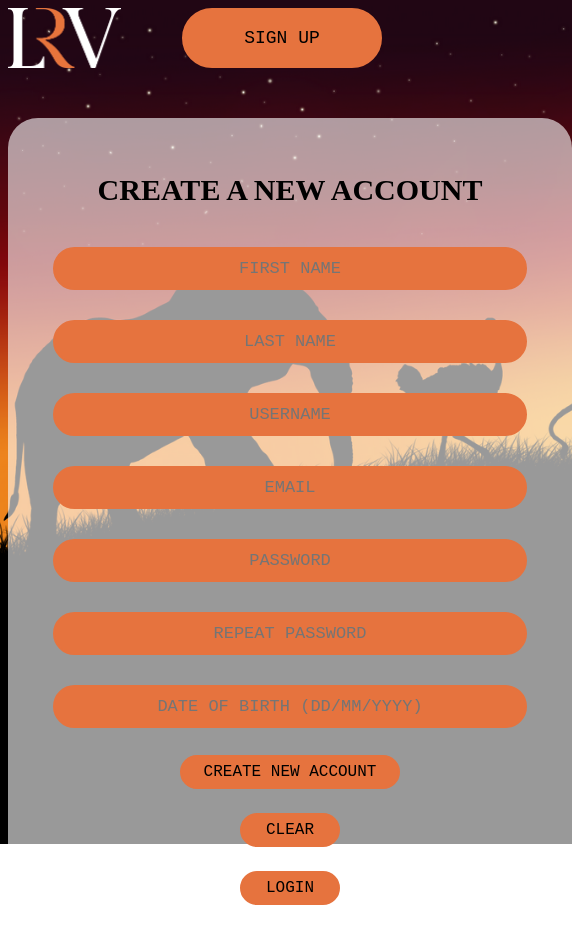
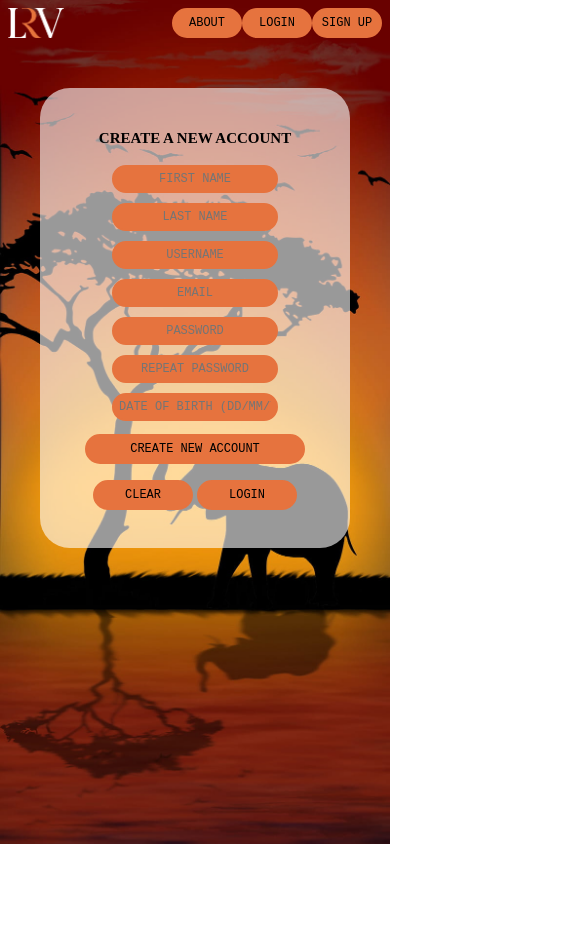
Before and after one commit to AVelicescu/Web-Technologies, a plain HTML site: page index.html in a window 390 px wide. Both pictures are taken after a click on the button "SIGN UP". Shown: the whole page, 572 px wide, since content can reach past the window. After the commit the page ends 844 px from the top, so only its background shows below. Drawn offline with Linux system fonts and the light colour scheme.

Commit message:
First commit :)

```diff
--- a/style.css
+++ b/desktop.css
@@ -15,7 +15,7 @@
 /* -------------------------------------------------------------------------------------- */
 body
 {
-    background-image: url("Images/Wallpaper/Wallpaper.png");
+    background-image: url("Images/Wallpaper/WallpaperDesktop.png");
     background-repeat: no-repeat;
     background-attachment: fixed;
     background-size: cover;
--- a/index.html
+++ b/index.html
@@ -3,7 +3,8 @@
 <head>
     <meta charset="UTF-8">
     <title>Home</title>
-    <link rel="stylesheet" href="style.css">
+    <link rel="stylesheet" media="screen and (min-width: 501px)" href="desktop.css">
+    <link rel="stylesheet" media="screen and (max-width: 500px)" href="mobile.css">
 </head>
 <body>
 <header>
--- /dev/null
+++ b/mobile.css
@@ -0,0 +1,148 @@
+
+/* -------------------------------------------------------------------------------------- */
+body
+{
+    background-image: url("Images/Wallpaper/WallpaperMobile.jpg");
+    background-repeat: no-repeat;
+    background-attachment: fixed;
+    background-size: cover;
+    overflow-y: scroll;
+}
+h1
+{
+    margin-top: 0;
+    margin-bottom: 20px;
+    text-align: center;
+    font-size: 12px;
+}
+h2
+{
+    font-size: 15px;
+}
+#logo
+{
+    height: 30px;
+}
+
+/* --------------------------------------Navigation-------------------------------------- */
+#navHome
+{
+    width: 100%;
+    height: 30px;
+    overflow: hidden;
+    margin-bottom: 50px;
+}
+/* -------------------------------------------------------------------------------------- */
+/* --------------------------------------Containers-------------------------------------- */
+#containerLogin, #containerCreate, #containerAbout, #containerForgot
+{
+    background-color: rgba(255, 255, 255, 0.6);
+    color: black;
+    height: fit-content;
+    margin: auto;
+    padding: 30px;
+    border-radius: 30px;
+    position: relative;
+}
+#containerLogin , #containerCreate, #containerForgot
+{
+    max-width: 250px;
+    text-align: center;
+}
+#containerAbout
+{
+    min-width: 200px;
+    width: 80%;
+    font-size: 12px;
+}
+/* -------------------------------------------------------------------------------------- */
+
+/* ---------------------------------------Buttons---------------------------------------  */
+/* -----------------------------Nav buttons-----------------------------*/
+#Login_Button_Nav, #Create_Button_Nav, #About_Button_Nav
+{
+    position: relative;
+    display: flex;
+    align-items: center;
+    width: 70px;
+    height: 30px;
+    float: right;
+    white-space: nowrap;
+    font-size: 12px;
+}
+.icon
+{
+    width: 0;
+    transition: 0.3s;
+}
+#labelCreate, #labelAbout, #labelLogin
+{
+    position: absolute;
+    left: 50%;
+    transform: translateX(-50%);
+    transition: 0.3s;
+}
+/* ------------Login page & Create new account page buttons------------*/
+.Login_Button, .Create_Button, #Forgot_Button, #Clear_Button
+{
+    padding: 6px;
+    font-size: 12px;
+}
+.Login_Button, #Clear_Button
+{
+    width: 100px;
+    margin: 8px auto;
+}
+.Create_Button, #Forgot_Button
+{
+    width: 220px;
+    margin: 8px auto;
+}
+
+/* ----------------------------Button color----------------------------*/
+#Login_Button_Nav, #Create_Button_Nav, #About_Button_Nav, .Login_Button, .Create_Button,
+#Forgot_Button, #Clear_Button, .CreateInput, .LoginInput, .ForgotInput
+{
+    background-color: #e6733e;
+    border: 2px solid #e6733e;
+    border-radius: 35px;
+    text-align: center;
+    color: black;
+    overflow: hidden;
+    transition: 0.3s;
+    font-family: 'Anonymous Pro', monospace;
+}
+/* ----------------------------Button hover----------------------------*/
+#Login_Button_Nav:hover, #Create_Button_Nav:hover, #About_Button_Nav:hover,
+.Login_Button:hover, .Create_Button:hover, #Forgot_Button:hover, #Clear_Button:hover
+
+{
+    background-color: #e38459;
+    border: 2px solid #e38459;
+}
+#Login_Button_Nav:hover, #Create_Button_Nav:hover, #About_Button_Nav:hover
+{
+    width: 94px;
+}
+#Login_Button_Nav:hover .icon, #Create_Button_Nav:hover .icon, #About_Button_Nav:hover .icon
+{
+    width: 24px;
+}
+#Login_Button_Nav:hover #labelLogin, #Create_Button_Nav:hover #labelCreate, #About_Button_Nav:hover #labelAbout
+{
+    margin-left: 12px;
+}
+/* ----------------------------Input hover----------------------------*/
+.CreateInput, .LoginInput, .ForgotInput
+{
+    background-color: #e6733e;
+    width: auto;
+    margin: 5px;
+    padding: 5px;
+    font-size: 12px;
+}
+.CreateInput:focus, .LoginInput:focus, .ForgotInput:focus, .fill:focus
+{
+    outline-color: #e38459;
+}
+/* -------------------------------------------------------------------------------------  */
```
Also changed, not shown: Images/Wallpaper/WallpaperDesktop.png (renamed from Images/Wallpaper/Wallpaper.png), Images/Wallpaper/WallpaperMobile.jpg (added).
